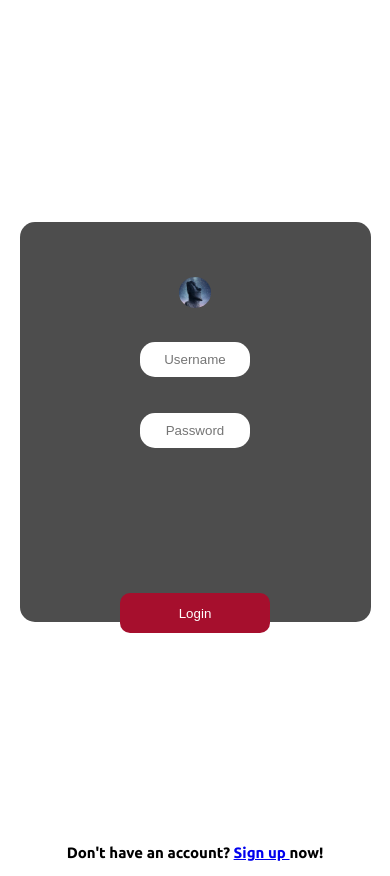
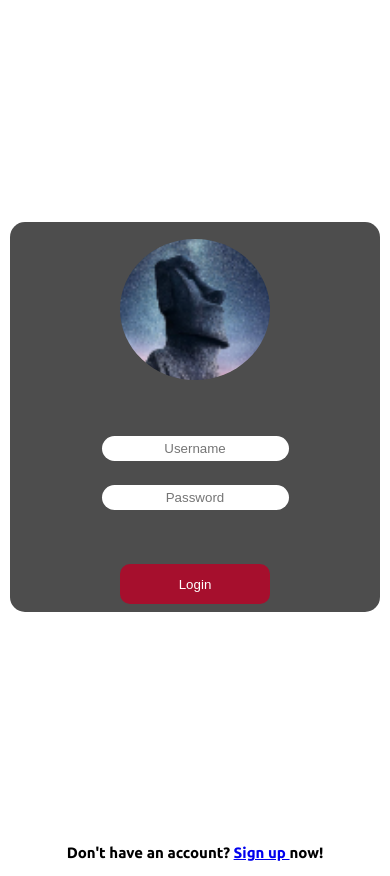
Before and after one commit to WSUCapstoneS2023/CptS421-3-GCISL, a Django app: page /login/ in a window 390 px wide. Run offline with Django 4.2, Linux system fonts and the light colour scheme.

Commit message:
Login styling and responsiveness.

```diff
--- a/projectGCISL/static/css/login.css
+++ b/projectGCISL/static/css/login.css
@@ -27,16 +27,17 @@ html, body {
 .square {
   position: relative;
   width: 80%;
-  max-width: 400px;
+  max-width: 390px;
   height: 80%;
-  max-height: 400px;
+  max-height: 390px;
   background-color: #4d4d4d;
   box-sizing: border-box;
   border-radius: 15px;
-  padding-top: 50px;
+  padding-top: 30px;
   display: flex; /* Use flex */
   justify-content: center; /* Center horizontally */
   align-items: center; /* Center vertically */
+  margin-top: -10px;
 }
 
 /* :after does this after the initial element */
@@ -55,18 +56,20 @@ html, body {
   flex-direction: column;
   align-items: center;
   text-align: center;
-  margin: 24px 0 12px 0;
+  margin: 20px 0 1px 0;
+  padding-bottom: 5px; /* Adjust the padding here */
+  margin-top: 10px;
 }
 
 /* hold the image for the login icon */
 .imgcontainer {
   text-align: center;
-  margin: 24px 0 12px 0;
+  margin: 10px 0 40px 0;
 }
 
 /* creates the circle shape for the login*/
 img.avatar {
-  width: 40%;
+  width:150px;
   border-radius: 50%;
 }
 
@@ -74,15 +77,16 @@ img.avatar {
   display: flex;
   align-items: center;
   justify-content: center;
-  width: 70%;
+  width: 100%;
   height: 100%;
   max-width: 300px;
 }
 
 /* input box for the username and login along with styling */
 input[type=text], input[type=password] {
-  width: 80%;
-  padding: 10px 10px;
+  width: 250px;
+  height: 50%;
+  padding: 5px 5px;
   margin: 18px auto;
   box-sizing: border-box;
   border: 2px;
@@ -92,6 +96,14 @@ input[type=text], input[type=password] {
   justify-content: center;
   text-align: center;
   margin: 18px auto;
+}
+
+.button-container {
+  display: flex;
+  justify-content: center;
+  position: absolute;
+  bottom: -30px;
+  width: 100%;
 }
 
 button {
@@ -106,22 +118,9 @@ button {
   align-items: center;
   justify-content: center;
   text-align: center;
-  position: absolute;
-  bottom: 10%;
-  left: 50%;
-  transform: translateX(-50%);
+  margin: 0 auto;
 }
 
-/* shifts the button over to be in the center of the square*/
-.buttonshift {
-  padding-top: 0px;
-  padding-left: 20px;
-  padding-bottom: 0px;
-  display: flex;
-  align-items: center;
-  justify-content: center;
-  text-align: center;
-}
 
 /* changes the opacity of the button when the cursor is resting on it */
 button:hover {
@@ -132,29 +131,45 @@ button:hover {
   text-align: center;
   font-family: Ubuntu;
   font-size: 15px;
-  padding-bottom: 15px;
+  padding-bottom: 5px;
 }
 
-.space {
-  padding-top: 20px;
-}
 
 @media (max-width: 767px) {
   /* adjust square dimensions */
   .square {
     width: 90%;
     height: 90%;
+    padding-top: 30px;
   }
 
-  /* adjust input dimensions and center */
   input[type=text], input[type=password] {
     width: 80%;
     max-width: 250px;
     margin: 18px auto;
   }
 
-  /* adjust button position */
-  button {
+  .button-container {
+    bottom: 10%;
+  }
+}
+
+@media (max-width: 480px) {
+  /* adjust square dimensions */
+  .square {
+    width: 95%;
+    height: 95%;
+    padding-top: 10px;
+  }
+
+  /* adjust input dimensions and center */
+  input[type=text], input[type=password] {
+    width: 100%;
+    max-width: 250px;
+    margin: 12px auto;
+  }
+
+  .button-container {
     bottom: 5%;
   }
 }
--- a/projectGCISL/templates/login.html
+++ b/projectGCISL/templates/login.html
@@ -27,9 +27,11 @@
                 <label for="lname"></label>
                 {{lform.password}}
               </div>
-              <div class="space"></div>
-              <div class="buttonshift">
-                <button type="submit" formmethod="post">Login</button>
+
+              <div class = "button-container">
+                <div>
+                  <button type="submit" formmethod="post">Login</button>
+                </div>
               </div>
             </form>
         </div>
```
